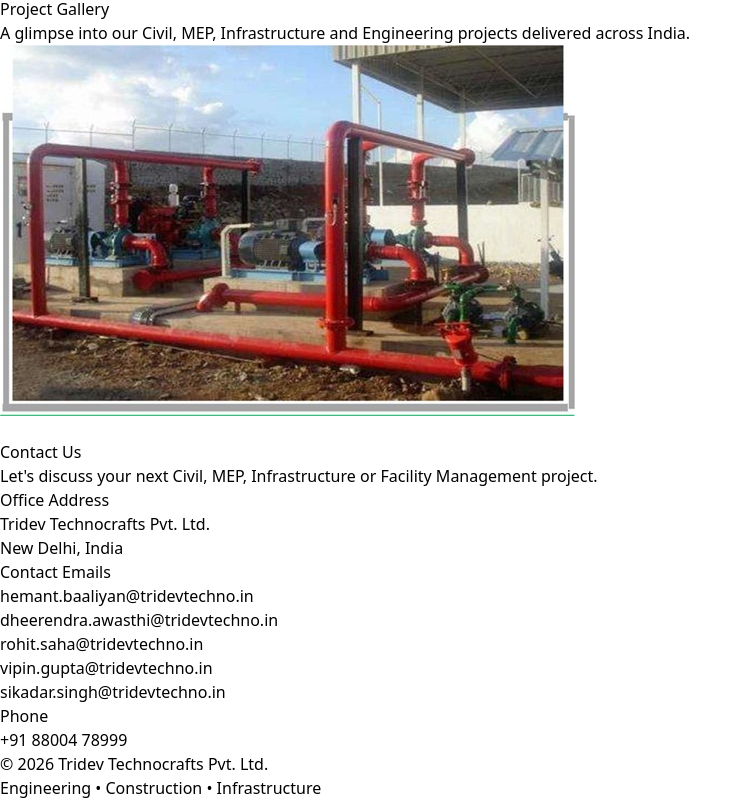
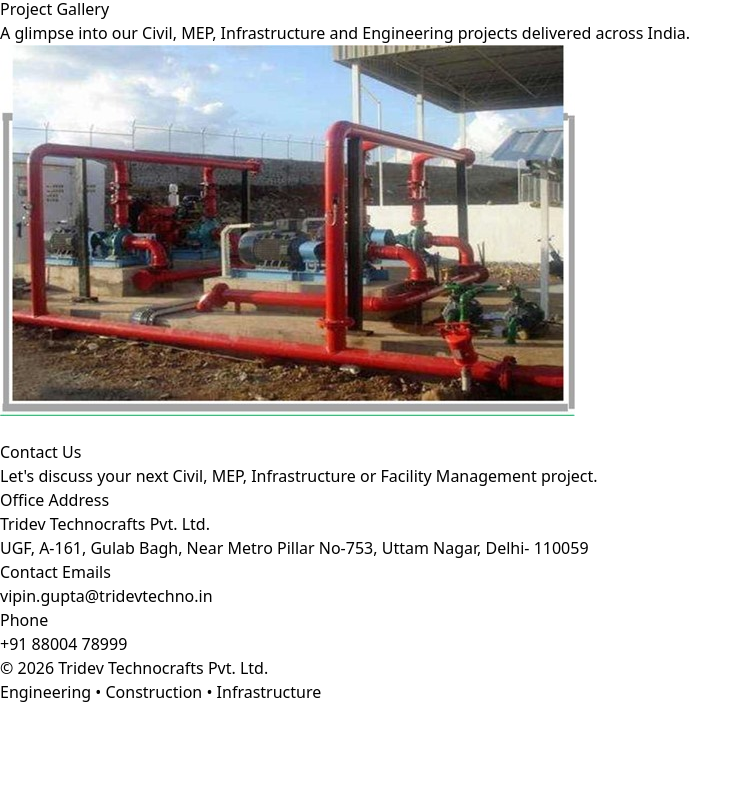
Before and after one commit to tusharawasthi7/tridev-website, a React (Vite) app: page / in a window 1280 px wide. Shown: the part 5582-6382 px from the top of the page, without its empty margins (0-752 px from the left). After the commit the page ends 6286 px from the top, so only its background shows below. Built offline with nearby package versions, Linux system fonts and the light colour scheme.

Commit message:
Changed contact and added office address

```diff
--- a/src/App.tsx
+++ b/src/App.tsx
@@ -1387,7 +1387,7 @@ service.title === "Structural Works" || service.title === "Finishing Works"
         <p className="text-gray-300 leading-7">
           Tridev Technocrafts Pvt. Ltd.
           <br />
-          New Delhi, India
+         UGF, A-161, Gulab Bagh, Near Metro Pillar No-753, Uttam Nagar, Delhi- 110059
         </p>
       </div>
 
@@ -1397,11 +1397,8 @@ service.title === "Structural Works" || service.title === "Finishing Works"
   </h3>
 
   <div className="space-y-2 text-gray-300 text-sm md:text-base break-all">
-    <p>hemant.baaliyan@tridevtechno.in</p>
-     <p>dheerendra.awasthi@tridevtechno.in</p>
-    <p>rohit.saha@tridevtechno.in</p>
     <p>vipin.gupta@tridevtechno.in</p>
-    <p>sikadar.singh@tridevtechno.in</p>
+
 
   </div>
 </div>
```
